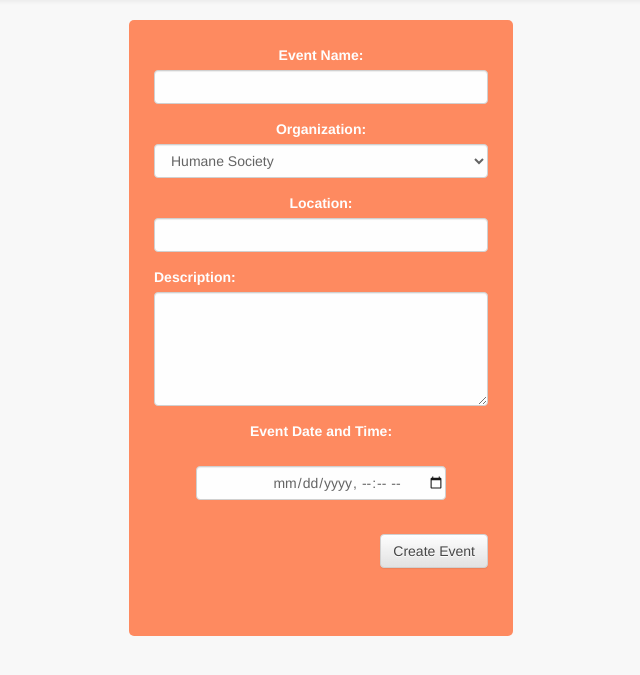
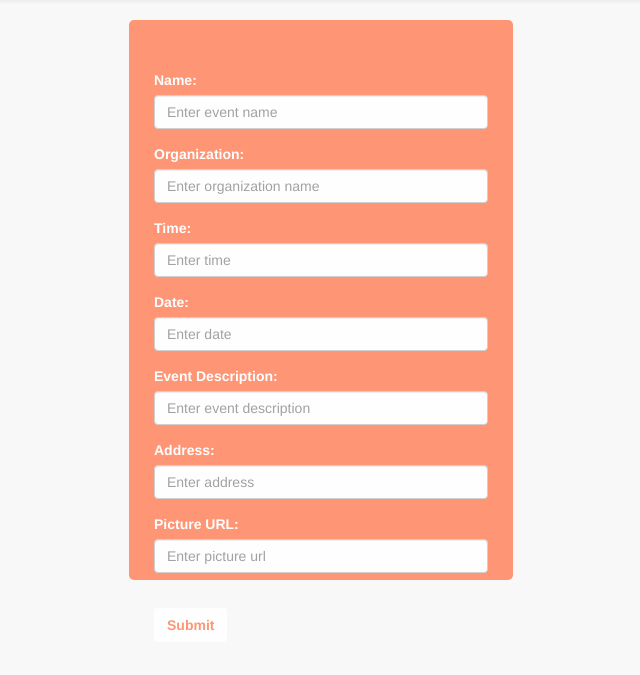
Before and after one commit to javidjs2500/Givsum_Test, a Django app: page / in a window 1280 px wide. Shown: the part 52-727 px from the top of the page, without its empty margins (319-959 px from the left). Run offline with Django 3.2, Linux system fonts and the light colour scheme; data comes from the database, SQL or seed files in the repository; both versions use the stored data as it was before the commit; some libraries are stand-ins or nearby versions.

Commit message:
We got it
Finally got it to work LUL

```diff
--- a/website/mainPage/models.py
+++ b/website/mainPage/models.py
@@ -12,7 +12,6 @@ class Organization(models.Model):
 
 class Event(models.Model):
     name = models.CharField(max_length = 250)
-    organization = models.ForeignKey(Organization, on_delete = models.CASCADE)
     time = models.CharField(max_length = 250)
     date = models.CharField(max_length = 250)
     event_description = models.CharField(default = '' ,max_length = 750)
--- a/website/mainPage/templates/mainPage/index.html
+++ b/website/mainPage/templates/mainPage/index.html
@@ -7,61 +7,71 @@
         }
         #box {
             width: 30%;
-            height: 77%;
+            height: 70%;
             min-height: 550px;
             margin: auto;
-            background-color: #FF7F50;
+            background-color: #ff8c69;
             color: #ffffff;
             padding: 25px;
             border-radius: 5px;
             opacity: .9;
         }
         form {
-            color: black;
+            margin-top: 25px;
+            color: white;
         }
         button{
             margin-top: 20px;
         }
+        .btn-light {
+            background-color: #ffffff;
+            color: #ff8c69;
+            font-weight: bold;
+        }
+        .btn-light:hover {
+            color: #ffffff;
+            background-color: #ff8c69;
+            border: #fff 1px solid
+        }
+
     </style>
 {% endblock %}
 
 {% block body %}
     <div id = box>
-            <div class="form-group">
-                    <center><label for="usr">Event Name:</label></center>
-                    <input type="text" class="form-control" id="usr">
-                  </div>
-                  <div class="form-group">
-                    <center><label for="usr">Organization:</label></center>
-                    <select class="form-control" id="sel1">
-                        {% for org in organizations %}
-                        <option>{{ org }}</option>
-                        {% endfor %}
-                      </select>
+        <form action= {% url 'mainPage:index' %} method='post'>
+            {% csrf_token %}
+                <div class="form-group">
+                <label for="email">Name:</label>
+                <input class="form-control" id="email" name="name" placeholder="Enter event name">
                 </div>
                 <div class="form-group">
-                    <center><label for="usr">Location:</label></center>
-                    <input type="text" class="form-control" id="usr">
+                <label for="email">Organization:</label>
+                <input class="form-control" id="email" name="organization" placeholder="Enter organization name">
                 </div>
                 <div class="form-group">
-                    <label for="comment">Description:</label>
-                    <textarea class="form-control" rows="5" id="comment"></textarea>
+                <label for="email">Time:</label>
+                <input class="form-control" id="email" name="time" placeholder="Enter time">
                 </div>
-                <div>
-                        <form>
-                                <center><label for="usr"><font color="white">Event Date and Time:</font></label></center><br>
-                                <center><input type="datetime-local" class = "form-control" name="eventtime", style="text-align: center; width: 75%; max-width: 300px; padding: 0px 0px 0px 50px;"></center>
-                              </form>
+                <div class="form-group">
+                <label for="email">Date:</label>
+                <input class="form-control" id="email" name="date" placeholder="Enter date">
                 </div>
-                <div align = "right">
-                        <button onclick="myFunction()" class="btn btn-default">Create Event</button>
+                <div class="form-group">
+                <label for="email">Event Description:</label>
+                <input class="form-control" id="email" name="event_description" placeholder="Enter event description">
+                </div>
+                <div class="form-group">
+                <label for="email">Address:</label>
+                <input class="form-control" id="email" name="address" placeholder="Enter address">
+                </div>
+                <div class="form-group">
+                <label for="email">Picture URL:</label>
+                <input class="form-control" id="email" name="picture_url" placeholder="Enter picture url">
+                </div>
+                <button type="submit" class="btn btn-light">Submit</button>
 
-                            <script>
-                            function myFunction() {
-                                alert("Event Created!");
-                            }
-                            </script>
-                </div>
+        </form>
 
 
 
--- a/website/mainPage/urls.py
+++ b/website/mainPage/urls.py
@@ -2,6 +2,8 @@ from django.contrib import admin
 from django.urls import path
 from . import views
 
+
+app_name = "mainPage"
 urlpatterns = [
     path('', views.index, name = 'index'),
     path('events/', views.events, name = 'events'),
--- a/website/mainPage/views.py
+++ b/website/mainPage/views.py
@@ -6,6 +6,17 @@ from .models import Organization, Event
 
 
 def index(request):
+    if request.method == 'POST':
+        event = Event()
+        event.name = request.POST.get('name')
+        event.time = request.POST.get('time')
+        event.date = request.POST.get('date')
+        event.event_description = request.POST.get('event_description')
+        event.address = request.POST.get('address')
+        event.picture_url = request.POST.get('picture_url')
+        if request.POST.get('picture_url') == '':
+            event.picture_url = 'http://via.placeholder.com/120x120'
+        event.save()
     organizations = Organization.objects.all()
     return render(request, 'mainPage/index.html',
     {'organizations': sorted(organizations, key = lambda x: x.name)
```
Also changed, not shown: website/db.sqlite3, website/mainPage/migrations/0005_remove_event_organization.py (added).
